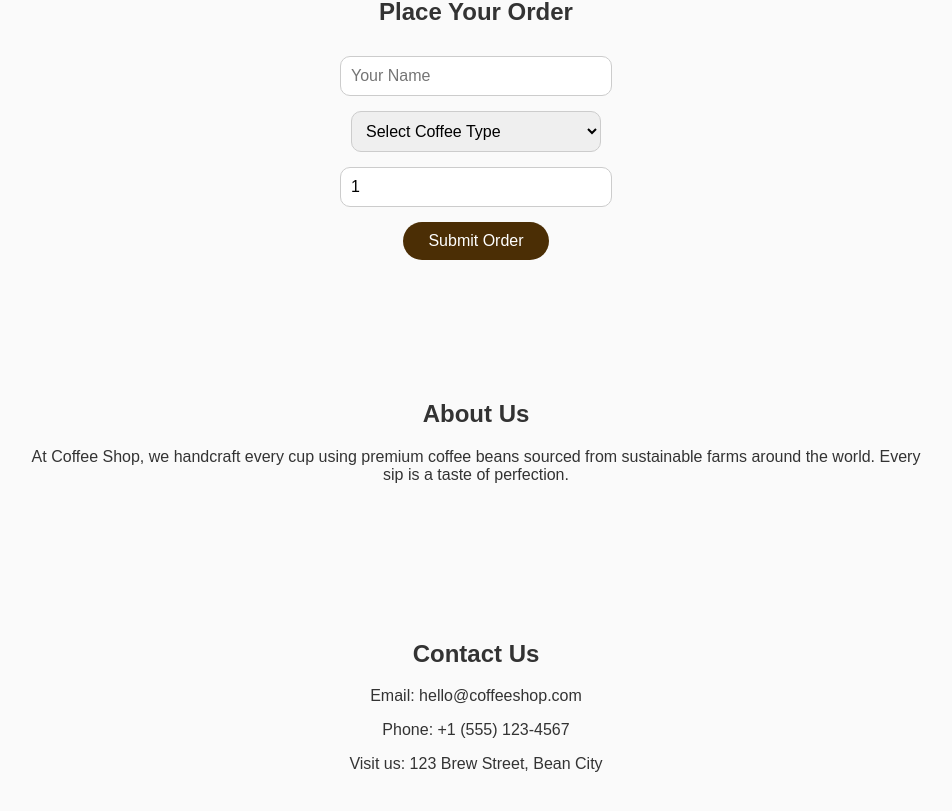
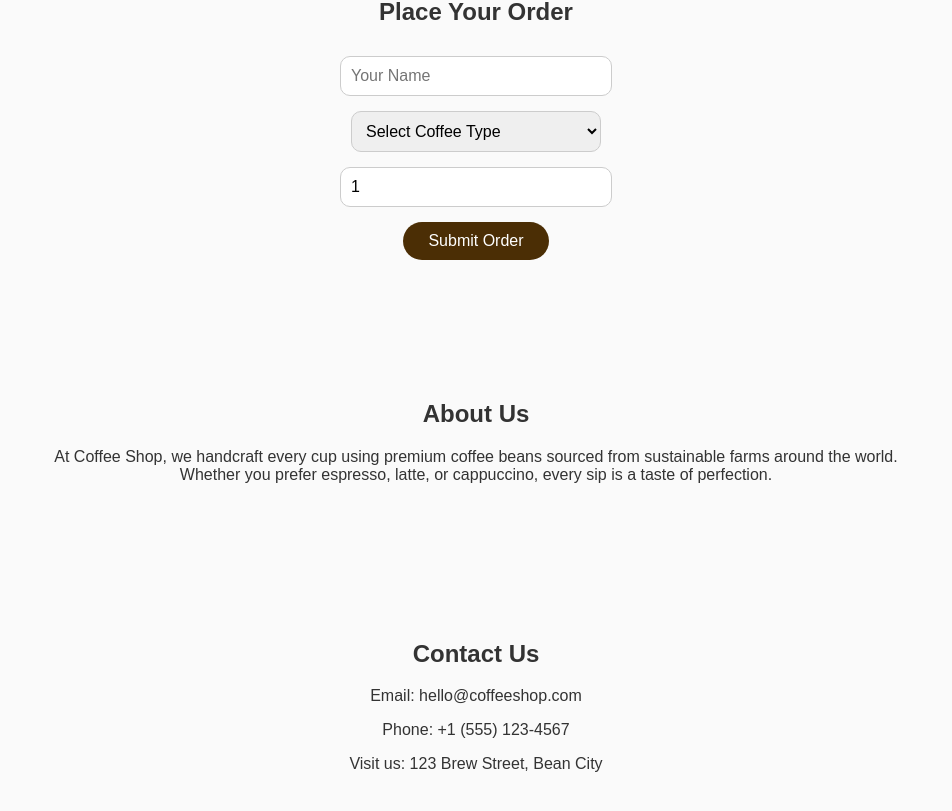
Before and after one commit to AungSanNCI/coffee-shop2, a React (Create React App) app: page / in a window 1280 px wide. Shown: the part 1044-1855 px from the top of the page, without its empty margins (164-1116 px from the left). Built offline with nearby package versions, Linux system fonts and the light colour scheme.

Commit message:
Update App.js

```diff
--- a/src/App.js
+++ b/src/App.js
@@ -35,15 +35,16 @@ function App() {
         }
       );
 
+      // Always parse JSON safely
       const result = await response.json();
       console.log("Lambda response:", result);
 
-      if (response.ok) {
+      if (response.ok && result.message === "Order saved!") {
         setCheckoutComplete(true);
         setTimeout(() => setCheckoutComplete(false), 3000);
         setOrder({ name: "", type: "", quantity: 1 });
       } else {
-        alert(result.error || "Failed to submit order. Try again.");
+        alert("Failed to submit order. Try again.");
       }
     } catch (err) {
       console.error("Error sending order to Lambda:", err);
@@ -121,7 +122,8 @@ function App() {
         <h2>About Us</h2>
         <p>
           At Coffee Shop, we handcraft every cup using premium coffee beans sourced
-          from sustainable farms around the world. Every sip is a taste of perfection.
+          from sustainable farms around the world. Whether you prefer espresso,
+          latte, or cappuccino, every sip is a taste of perfection.
         </p>
       </section>
 
```
